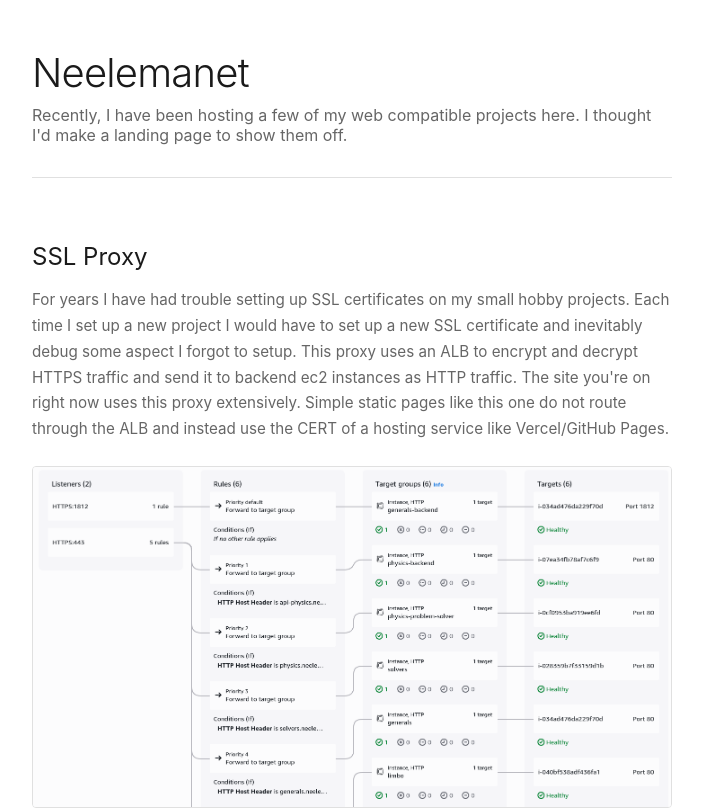
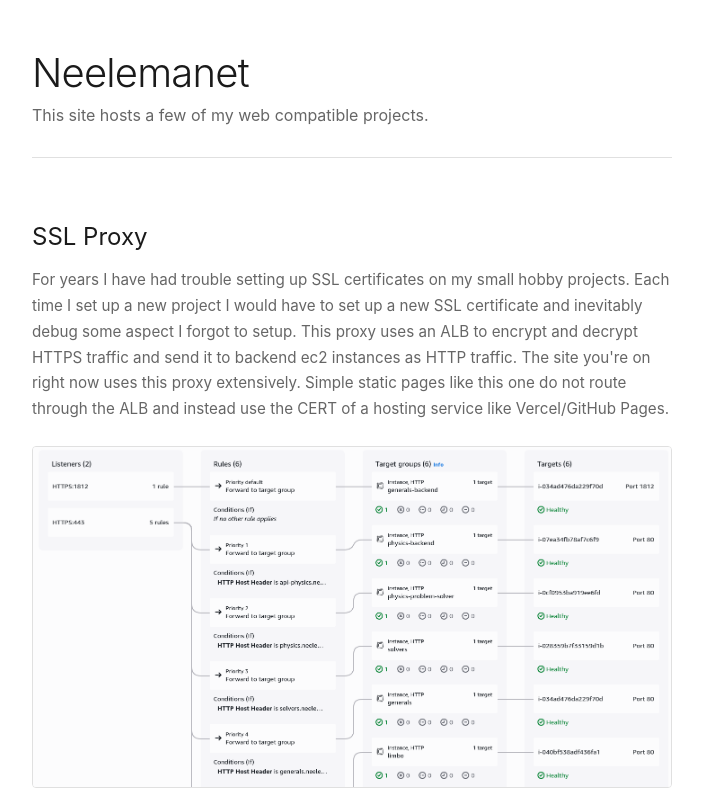
Before and after one commit to icanthink42/neelemanet_home, an Angular app: page / in a window 1280 px wide. Shown: the top 809 px of the page, without its empty margins (288-991 px from the left). Built offline with nearby package versions, Linux system fonts and the light colour scheme.

Commit message:
change top blurb

```diff
--- a/src/app/app.html
+++ b/src/app/app.html
@@ -1,7 +1,7 @@
 <div class="container">
   <header>
     <h1>{{ siteName }}</h1>
-    <p class="subtitle">Recently, I have been hosting a few of my web compatible projects here. I thought I'd make a landing page to show them off.</p>
+    <p class="subtitle">This site hosts a few of my web compatible projects.</p>
   </header>
 
   <main class="projects">
```
